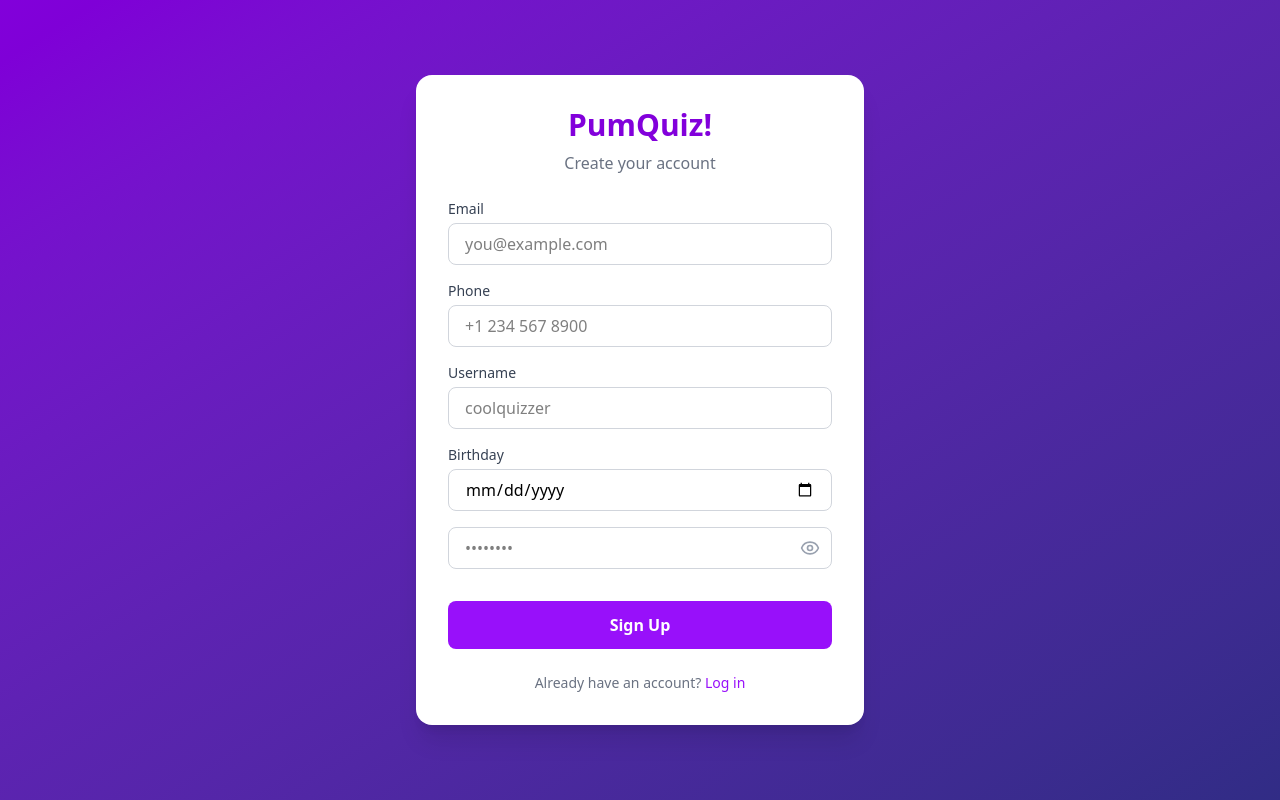
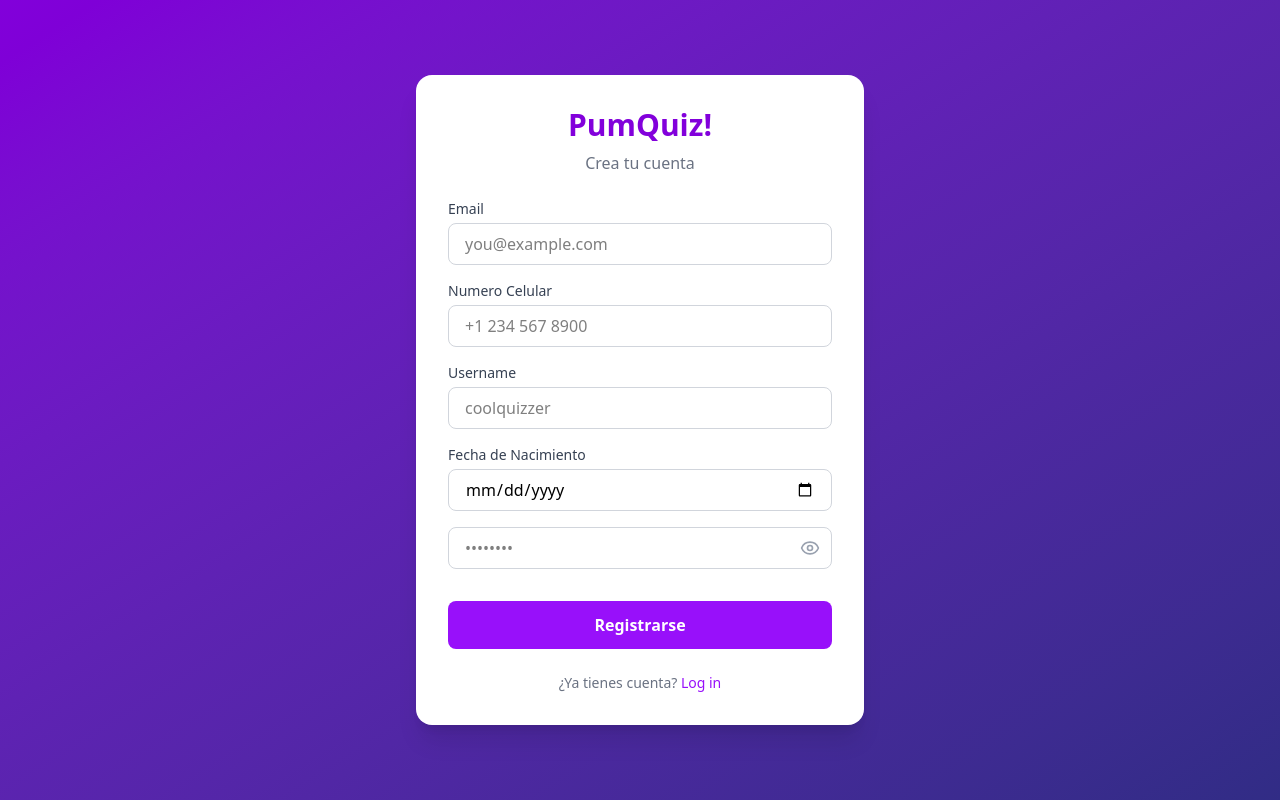
Before and after one commit to FherK237/pumquiz-ts, a React (Vite) app in the folder frontend/: page /register in a window 1280 px wide. Built offline with nearby package versions, Linux system fonts and the light colour scheme; no server answers.

Commit message:
Fix: translate to spanish lenguage

```diff
--- a/frontend/src/pages/LoginPage.tsx
+++ b/frontend/src/pages/LoginPage.tsx
@@ -37,7 +37,7 @@ export default function LoginPage() {
           PumQuiz!
         </h1>
         <h2 className="text-xl font-semibold text-center text-gray-800 mb-6">
-          Log In
+          Iniciar Sesión
         </h2>
 
         {verified && (
@@ -110,12 +110,12 @@ export default function LoginPage() {
             disabled={isSubmitting}
             className="w-full py-2 px-4 bg-purple-600 hover:bg-purple-700 text-white font-semibold rounded-lg transition-colors disabled:opacity-50 disabled:cursor-not-allowed"
           >
-            {isSubmitting ? 'Logging in...' : 'Log In'}
+            {isSubmitting ? 'Iniciando Sesión...' : 'Iniciar Sesión'}
           </button>
         </form>
 
         <p className="mt-6 text-center text-sm text-gray-600">
-          Don't have an account?{' '}
+          ¿Aún no tienes cuenta?{' '}
           <Link to="/register" className="text-purple-600 hover:text-purple-700 font-medium">
             Register
           </Link>
--- a/frontend/src/pages/RegisterPage.tsx
+++ b/frontend/src/pages/RegisterPage.tsx
@@ -37,7 +37,7 @@ export default function RegisterPage() {
     <div className="min-h-screen flex items-center justify-center bg-gradient-to-br from-purple-700 to-indigo-900 px-4">
       <div className="w-full max-w-md bg-white rounded-2xl shadow-xl p-8">
         <h1 className="text-3xl font-bold text-center text-purple-700 mb-2">PumQuiz!</h1>
-        <p className="text-center text-gray-500 mb-6">Create your account</p>
+        <p className="text-center text-gray-500 mb-6">Crea tu cuenta</p>
 
         {serverError && (
           <div className="mb-4 p-3 bg-red-50 border border-red-200 rounded-lg text-red-700 text-sm">
@@ -70,7 +70,7 @@ export default function RegisterPage() {
 
           <div>
             <label htmlFor="phone" className="block text-sm font-medium text-gray-700 mb-1">
-              Phone
+              Numero Celular
             </label>
             <input
               id="phone"
@@ -107,7 +107,7 @@ export default function RegisterPage() {
 
           <div>
             <label htmlFor="birthday" className="block text-sm font-medium text-gray-700 mb-1">
-              Birthday
+              Fecha de Nacimiento
             </label>
             <input
               id="birthday"
@@ -161,12 +161,12 @@ export default function RegisterPage() {
             disabled={isSubmitting}
             className="w-full py-3 mt-4 bg-purple-600 text-white font-semibold rounded-lg hover:bg-purple-700 focus:ring-4 focus:ring-purple-300 transition disabled:opacity-50 disabled:cursor-not-allowed"
           >
-            {isSubmitting ? 'Creating account...' : 'Sign Up'}
+            {isSubmitting ? 'Creando cuenta...' : 'Registrarse'}
           </button>
         </form>
 
         <p className="mt-6 text-center text-sm text-gray-500">
-          Already have an account?{' '}
+          ¿Ya tienes cuenta?{' '}
           <Link to="/login" className="text-purple-600 font-medium hover:underline">
             Log in
           </Link>
--- a/frontend/src/pages/VerifyEmailPage.tsx
+++ b/frontend/src/pages/VerifyEmailPage.tsx
@@ -56,9 +56,9 @@ export default function VerifyEmailPage() {
     <div className="min-h-screen flex items-center justify-center bg-gray-50 px-4">
       <div className="w-full max-w-md bg-white rounded-2xl shadow-lg p-8">
         <div className="text-center mb-6">
-          <h1 className="text-3xl font-bold text-purple-600 mb-2">Verify Your Email</h1>
+          <h1 className="text-3xl font-bold text-purple-600 mb-2">Verifica Tu Email</h1>
           <p className="text-gray-600">
-            We sent a 6-digit code to{' '}
+            Enviamos un código de 6 dígitos a{' '}
             <span className="font-semibold text-gray-800">{email}</span>
           </p>
         </div>
@@ -66,7 +66,7 @@ export default function VerifyEmailPage() {
         <form onSubmit={handleVerify} className="space-y-5">
           <div>
             <label htmlFor="code" className="block text-sm font-medium text-gray-700 mb-1">
-              Verification Code
+              Código de Verificación
             </label>
             <input
               id="code"
@@ -104,13 +104,13 @@ export default function VerifyEmailPage() {
 
         <div className="mt-6 text-center">
           <p className="text-sm text-gray-600">
-            Didn't receive a code?{' '}
+            ¿No recibiste el código?{' '}
             <button
               type="button"
               onClick={handleResend}
               className="text-purple-600 hover:text-purple-700 font-medium hover:underline"
             >
-              Resend code
+              Reenviar Código
             </button>
           </p>
         </div>
```
